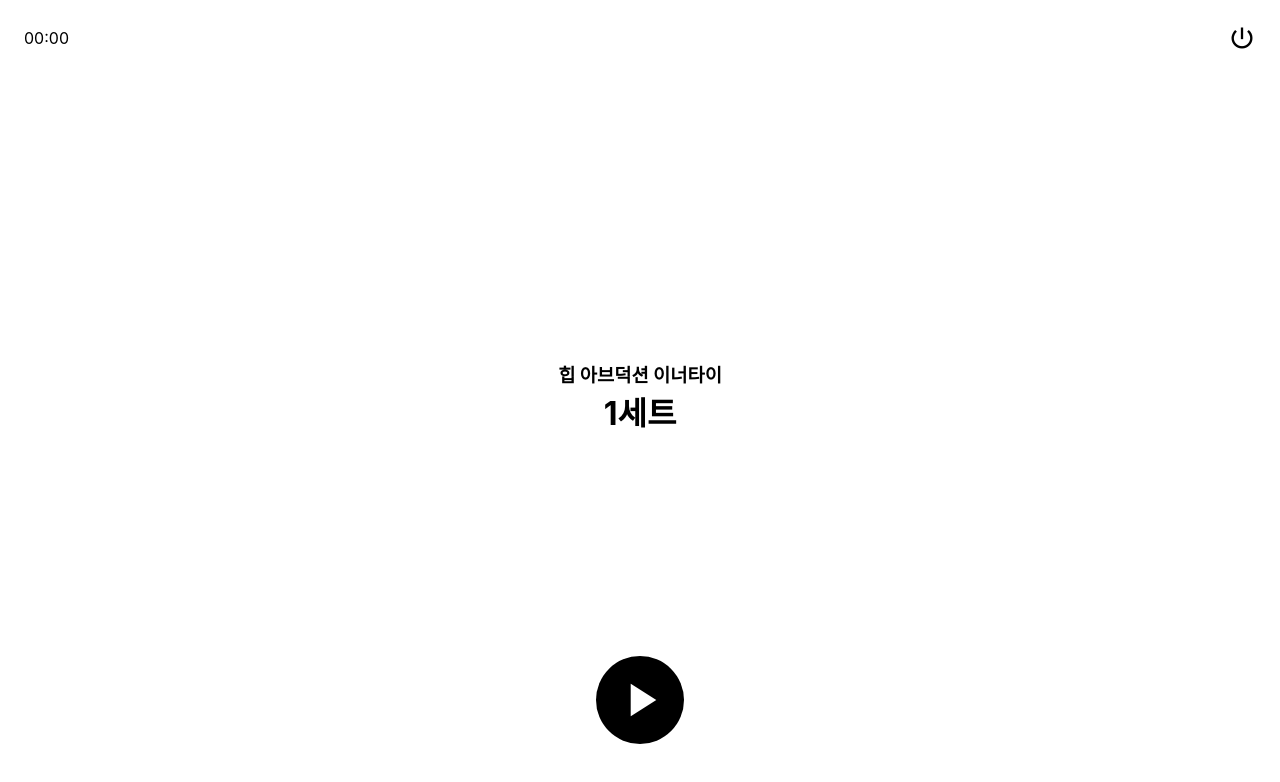
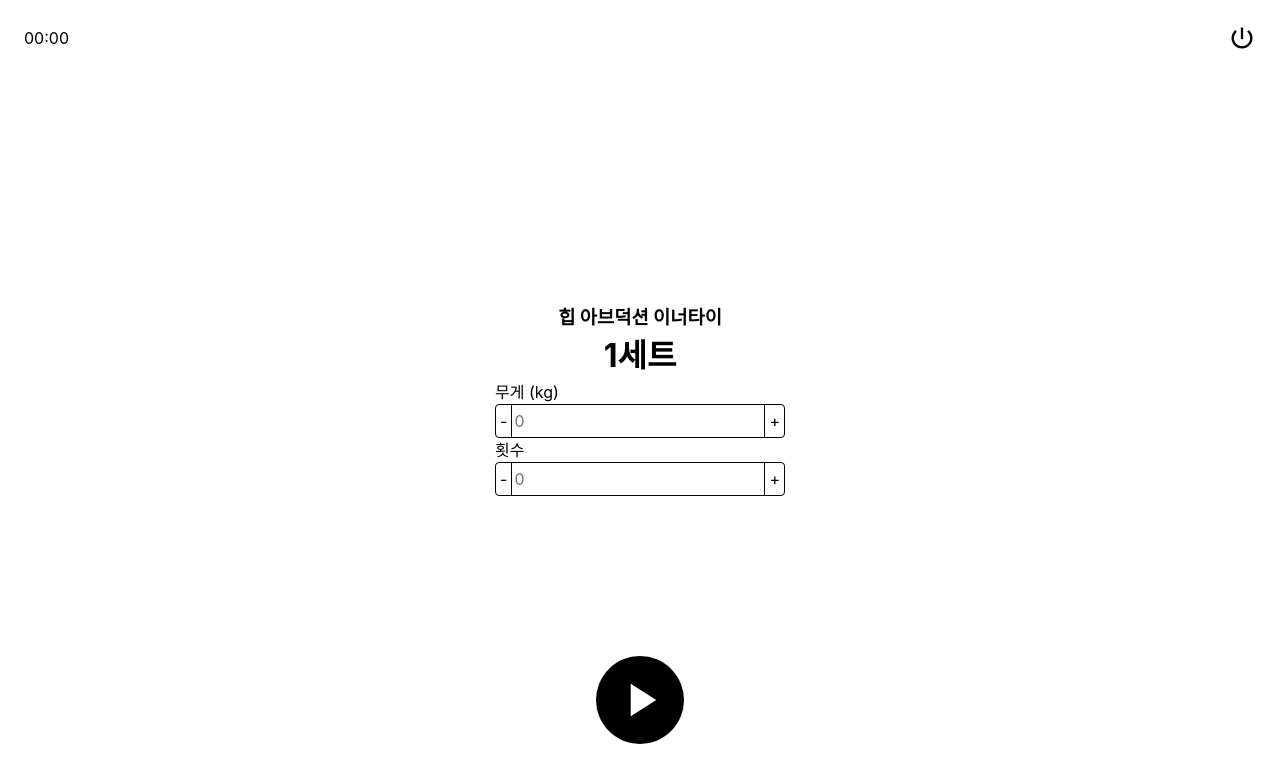
Before and after one commit to realsnoopso/HealthRoutine_Front, a Next.js app: page /doing in a window 1280 px wide. Shown: the top 782 px of the page. Built offline with nearby package versions, Linux system fonts and the light colour scheme; a web font is replaced by a local one.

Commit message:
Add input to doing page

```diff
--- a/src/components/atoms/Button.tsx
+++ b/src/components/atoms/Button.tsx
@@ -6,14 +6,15 @@ interface Button extends React.ButtonHTMLAttributes<HTMLButtonElement> {
   _onClick?: () => void;
   shape?: 'round' | 'square';
   icon?: string;
+  style?: any;
 }
 
 export function Button(props: Button) {
-  const { children, _onClick, shape, icon } = props;
+  const { children, _onClick, shape, icon, style } = props;
 
   return (
     <StyledRoot
-      className={`${shape === 'round' ? 'round' : 'squre'}`}
+      className={`${style} ${shape === 'round' ? 'round' : 'squre'}`}
       onClick={_onClick}
     >
       <span className="material-icons">{icon}</span>
--- a/src/components/molecules/ActionButton.tsx
+++ b/src/components/molecules/ActionButton.tsx
@@ -4,20 +4,11 @@ import { css } from '@emotion/css';
 interface ActionButton extends React.ButtonHTMLAttributes<HTMLButtonElement> {
   _onClick?: () => void;
   icon?: string;
+  style?: any;
 }
 
 export function ActionButton(props: ActionButton) {
-  const { _onClick, icon } = props;
+  const { _onClick, icon, style } = props;
 
-  return (
-    <Button
-      className={css`
-        position: absolute;
-        bottom: 56px;
-      `}
-      shape="round"
-      icon={icon}
-      _onClick={_onClick}
-    />
-  );
+  return <Button style={style} shape="round" icon={icon} _onClick={_onClick} />;
 }
--- /dev/null
+++ b/src/components/molecules/NumberInput.tsx
@@ -0,0 +1,53 @@
+import styled from '@emotion/styled';
+import theme from '@src/styles/theme';
+
+interface NumberInput {
+  label?: string;
+  placeholder?: string;
+  value?: string;
+}
+
+export function NumberInput(props: NumberInput) {
+  const { label, placeholder, value } = props;
+
+  return (
+    <StyledRoot>
+      <label>{label}</label>
+      <div className="container">
+        <button>-</button>
+        <input placeholder="0" value={value} type="number" />
+        <button>+</button>
+      </div>
+    </StyledRoot>
+  );
+}
+
+const StyledRoot = styled.div`
+  color: ${theme.colors.text};
+
+  label {
+    display: block;
+  }
+
+  .container {
+    border: 1px solid ${theme.colors.border};
+    border-radius: 4px;
+
+    & > button {
+      padding: 4px;
+      background-color: transparent;
+
+      &:first-child {
+        border-right: 1px solid ${theme.colors.border};
+      }
+
+      &:last-child {
+        border-left: 1px solid ${theme.colors.border};
+      }
+    }
+  }
+
+  .material-icons {
+    font-size: 56px;
+  }
+`;
--- a/src/components/templates/Cycle.tsx
+++ b/src/components/templates/Cycle.tsx
@@ -17,6 +17,7 @@ export function Cycle(props: Cycle) {
     <div className={style}>
       {children}
       <ActionButton
+        style={buttonStyle}
         icon={btnIcon}
         _onClick={
           btnPath
@@ -36,9 +37,9 @@ const style = css`
   justify-content: center;
   align-items: center;
   height: 100vh;
+`;
 
-  button {
-    position: absolute;
-    bottom: 56px;
-  }
+const buttonStyle = css`
+  position: absolute;
+  bottom: 56px;
 `;
--- a/src/pages/doing.tsx
+++ b/src/pages/doing.tsx
@@ -1,11 +1,14 @@
 import type { NextPage } from 'next';
 import { Cycle } from '@src/components/templates/Cycle';
+import { NumberInput } from '@src/components/molecules/NumberInput';
 
 const Doing: NextPage = () => {
   return (
     <Cycle btnIcon="play_arrow" btnPath="rest">
       <h3>힙 아브덕션 이너타이</h3>
       <h1>1세트</h1>
+      <NumberInput label="무게 (kg)" />
+      <NumberInput label="횟수" />
     </Cycle>
   );
 };
--- a/src/styles/theme.tsx
+++ b/src/styles/theme.tsx
@@ -3,6 +3,7 @@ const colors = {
   text: 'black',
   btnText: 'white',
   background: 'white',
+  border: 'black',
 };
 
 const theme = { colors };
```
